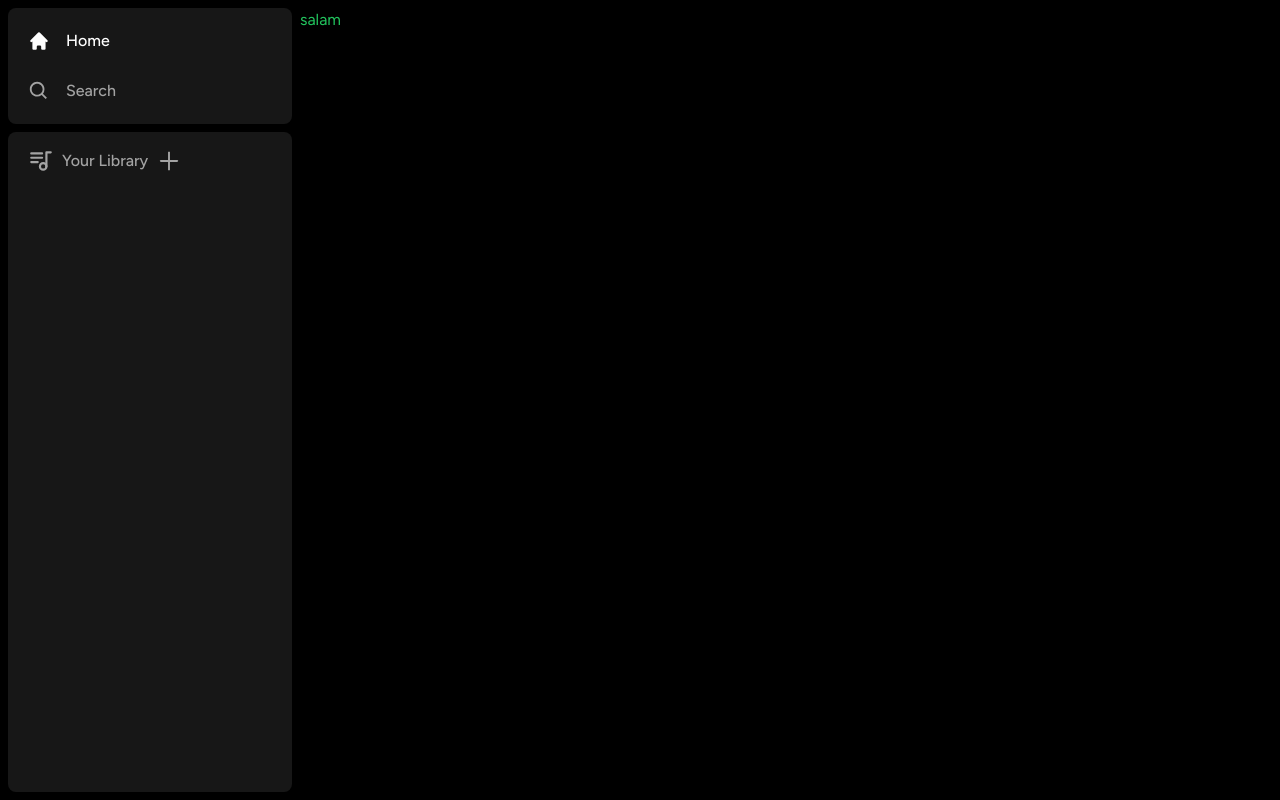
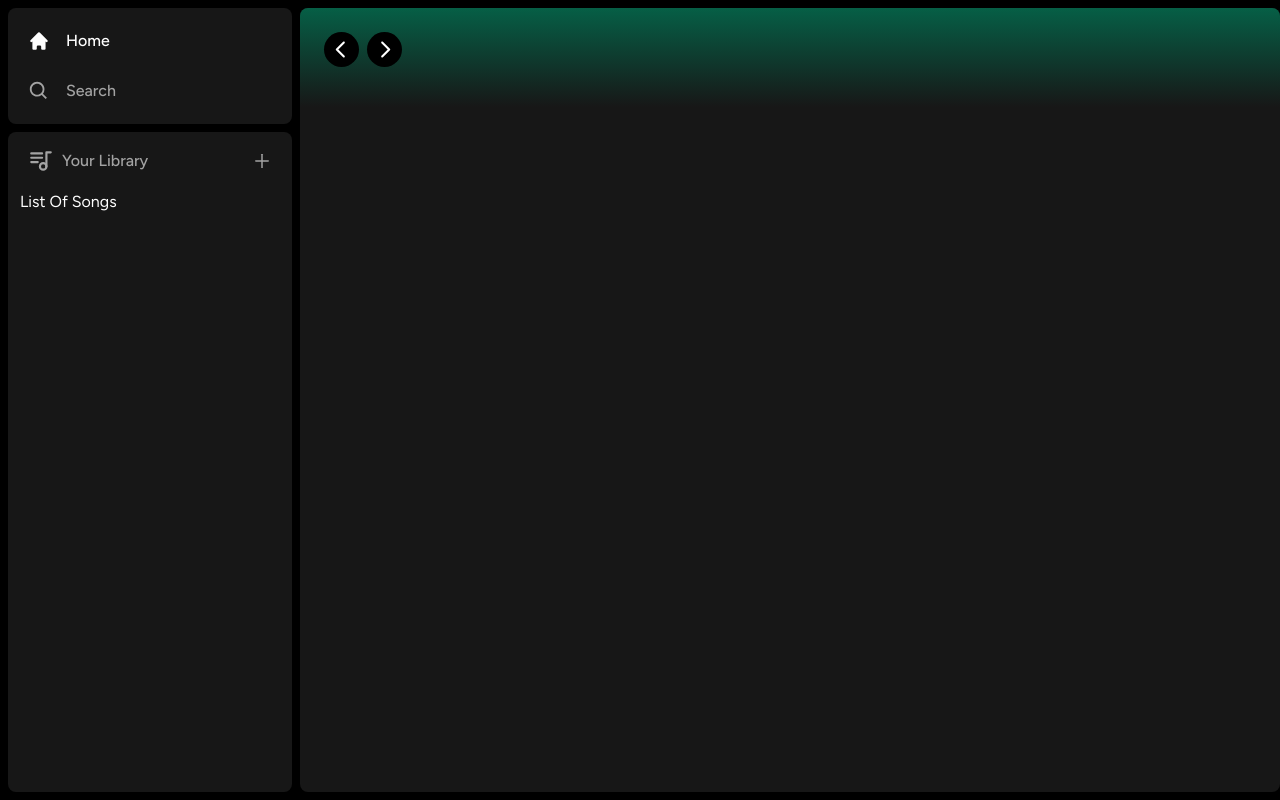
Before and after one commit to moeinparvizi/music-player, a Next.js app: page / in a window 1280 px wide. Built offline with nearby package versions, Linux system fonts and the light colour scheme.

Commit message:
add Header Component & create next router button

```diff
--- a/app/(site)/page.jsx
+++ b/app/(site)/page.jsx
@@ -1,9 +1,9 @@
-import { Fragment } from 'react'
+import Header from "@/components/Header";
 
 export default function Home() {
   return (
-    <Fragment>
-      <div className='text-green-500'>salam</div>
-    </Fragment>
-  )
+    <div className="flex flex-col bg-neutral-900 rounded-lg h-full w-full overflow-hidden overflow-y-auto">
+      <Header />
+    </div>
+  );
 }
--- /dev/null
+++ b/components/Header.jsx
@@ -0,0 +1,47 @@
+"use client";
+
+import { motion } from "framer-motion";
+import { useRouter } from "next/navigation";
+import { twMerge } from "tailwind-merge";
+import { RxCaretLeft } from "react-icons/rx";
+import { RxCaretRight } from "react-icons/rx";
+
+const Header = ({ children, className }) => {
+  const router = useRouter();
+
+  const logOut = () => {
+    // handle logout for future
+  };
+
+  return (
+    <div
+      className={twMerge(
+        `h-fit bg-gradient-to-b from-emerald-800 p-6`,
+        className
+      )}
+    >
+      <div className="w-full mb-4 flex items-center justify-between">
+        <motion.div
+          initial={{ overflow: 0, visibility: "hidden", x: 300 }}
+          whileInView={{ overflow: 1, visibility: "visible", x: 0 }}
+          className="hidden md:flex gap-x-2 items-center"
+        >
+          <button
+            onClick={() => router.back()}
+            className="rounded-full bg-black flex items-center justify-center hover:opacity-75 transition"
+          >
+            <RxCaretLeft className="text-white" size={35} />
+          </button>
+          <button
+            onClick={() => router.forward()}
+            className="rounded-full bg-black flex items-center justify-center hover:opacity-75 transition"
+          >
+            <RxCaretRight className="text-white" size={35} />
+          </button>
+        </motion.div>
+      </div>
+    </div>
+  );
+};
+
+export default Header;
--- a/components/Library.jsx
+++ b/components/Library.jsx
@@ -1,12 +1,12 @@
 "use client";
 
 import { TbPlaylist } from "react-icons/tb";
-import { AiOutlinePlus } from "react-icons/ai"
+import { AiOutlinePlus } from "react-icons/ai";
 
 const Library = () => {
   const onClick = () => {
     // handle upload later
-    console.log('ai out line plus icon test');
+    console.log("ai out line plus icon test");
   };
 
   return (
@@ -15,9 +15,14 @@
         <div className="inline-flex items-center gap-x-2">
           <TbPlaylist size={26} className="text-neutral-400" />
           <p className="text-md font-medium text-neutral-400">Your Library</p>
-          <AiOutlinePlus size={26} className="text-neutral-400" onClick={onClick} />
         </div>
+        <AiOutlinePlus
+          size={20}
+          className="text-neutral-400 cursor-pointer hover:text-white transition"
+          onClick={onClick}
+        />
       </div>
+      <div className="flex flex-col gap-y-2 mt-4 px-3">List Of Songs</div>
     </div>
   );
 };
--- a/components/Sidebar.jsx
+++ b/components/Sidebar.jsx
@@ -7,6 +7,7 @@
 import Box from "./Box";
 import SidebarItem from "./SidebarItem";
 import Library from "./Library";
+import { motion } from "framer-motion";
 
 const Sidebar = ({ children }) => {
   const pathname = usePathname();
@@ -32,7 +33,9 @@
 
   return (
     <div className="flex h-full">
-      <div
+      <motion.div
+        initial={{ overflow: 0, x: -300 }}
+        whileInView={{ overflow: 1, x: 0 }}
         className="
           hidden
           md:flex
@@ -54,21 +57,16 @@
               py-4
             "
           >
-            {items.map(val => (
-              <SidebarItem
-                key={val.label}
-                {...val}
-              />
+            {items.map((val) => (
+              <SidebarItem key={val.label} {...val} />
             ))}
           </div>
         </Box>
         <Box className="overflow-y-auto h-full">
           <Library />
         </Box>
-      </div>
-      <main className="h-full flex-1 overflow-y-auto py-2">
-        {children}
-      </main>
+      </motion.div>
+      <main className="h-full flex-1 overflow-y-auto py-2">{children}</main>
     </div>
   );
 };
--- a/package.json
+++ b/package.json
@@ -9,6 +9,7 @@
     "lint": "next lint"
   },
   "dependencies": {
+    "framer-motion": "^10.16.5",
     "next": "14.0.3",
     "react": "^18",
     "react-dom": "^18",
```
Also changed, not shown: 1 other file (tests, documents, lock files or other folders).
